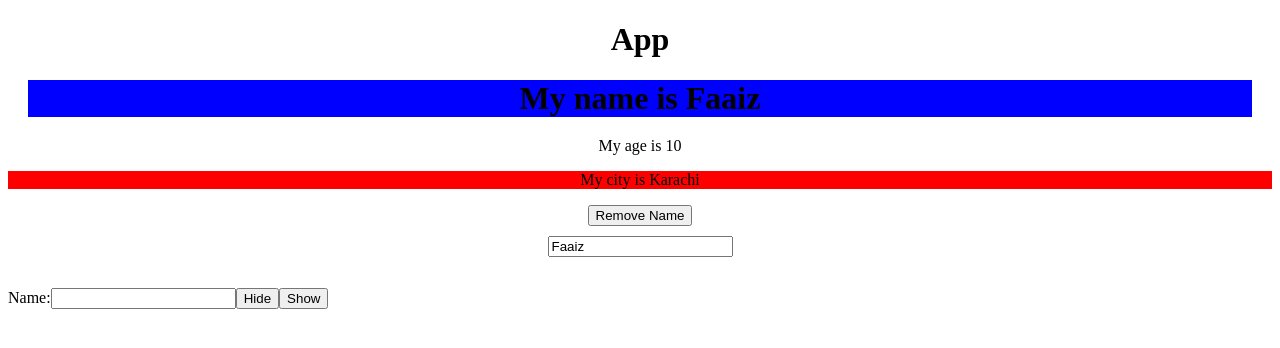
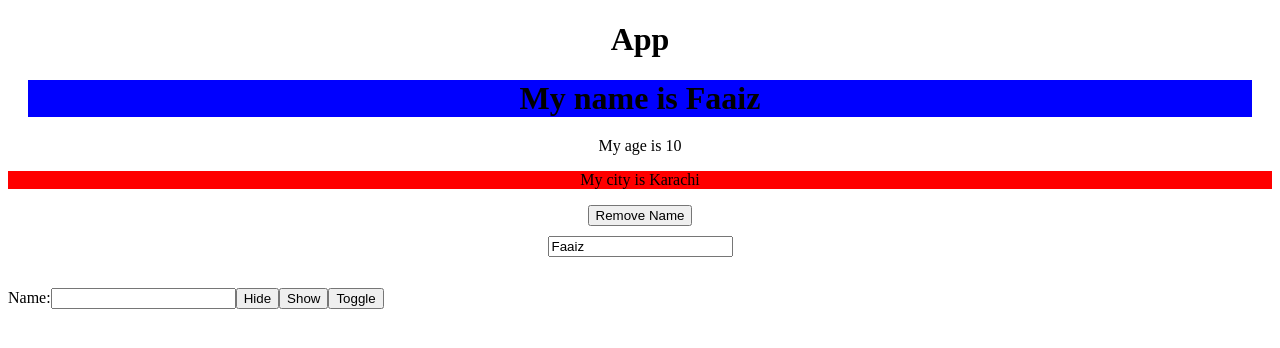
Before and after one commit to hmfaaiz/react_challenge, a React (Create React App) app: page / in a window 1280 px wide. Shown: the top 348 px of the page. Built offline with nearby package versions, Linux system fonts and the light colour scheme.

Commit message:
toggle is also added

```diff
--- a/src/components/Form.js
+++ b/src/components/Form.js
@@ -14,6 +14,7 @@ function Form() {
             <input onChange={(e) => setInput(e.target.value)}></input>
             <button onClick={() => setStatus(false)}>Hide</button>
             <button onClick={() => setStatus(true)}>Show</button>
+            <button onClick={() => setStatus(!status)}>Toggle</button>
 
         </div >
     )
```
